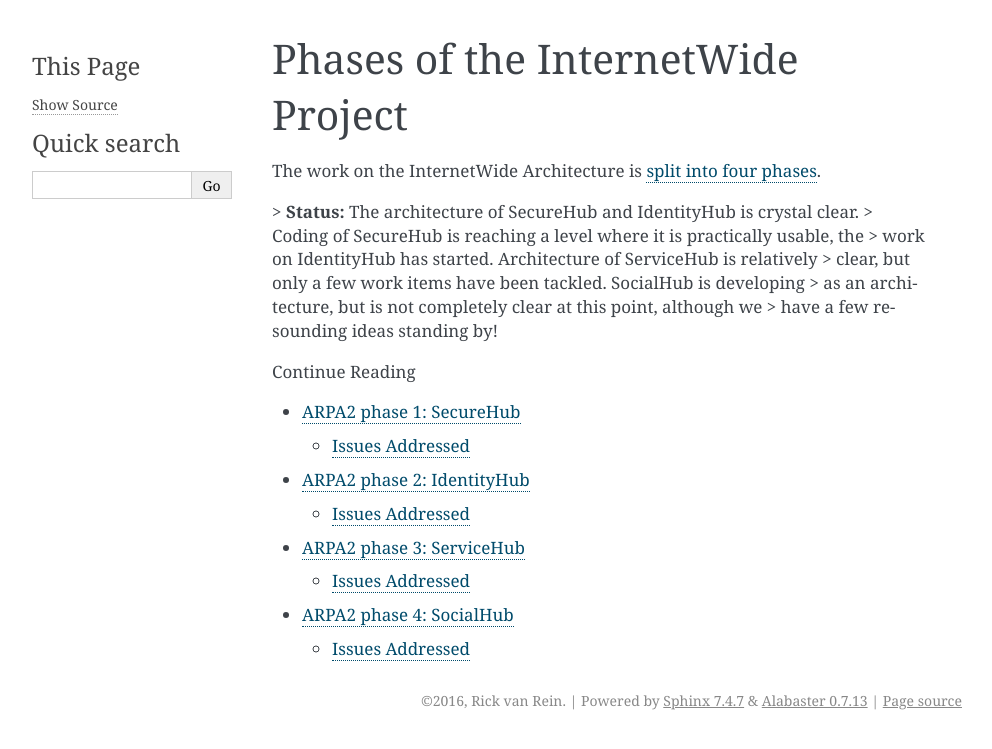
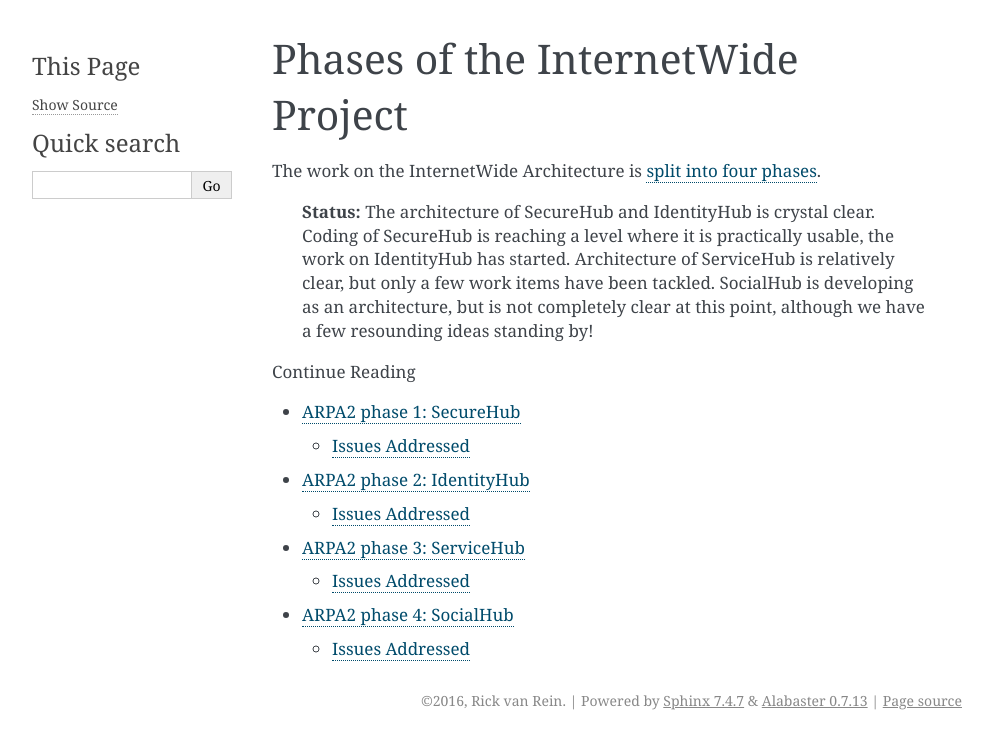
Before and after one commit to arpa2/handbook, a Sphinx documentation site: the page built from source/phases.rst, in a window 1280 px wide. Shown: the top 749 px of the page, without its empty margins (148-1140 px from the left). Built offline with Sphinx 7.4.7, drawn with Linux system fonts in a browser that asks for light colours; pages that are not in the unit, such as notebooks, are missing from menus.

Commit message:
Layout of quoted pieces

```diff
--- a/source/phases.rst
+++ b/source/phases.rst
@@ -5,12 +5,12 @@ The work on the InternetWide Architecture is `split into four phases`_.
 
 .. _`split into four phases` : http://internetwide.org/blog/2016/06/24/iwo-phases.html
 
->   **Status:** The architecture of SecureHub and IdentityHub is crystal clear.
->   Coding of SecureHub is reaching a level where it is practically usable, the
->   work on IdentityHub has started.  Architecture of ServiceHub is relatively
->   clear, but only a few work items have been tackled.  SocialHub is developing
->   as an architecture, but is not completely clear at this point, although we
->   have a few resounding ideas standing by!
+    **Status:** The architecture of SecureHub and IdentityHub is crystal clear.
+    Coding of SecureHub is reaching a level where it is practically usable, the
+    work on IdentityHub has started.  Architecture of ServiceHub is relatively
+    clear, but only a few work items have been tackled.  SocialHub is developing
+    as an architecture, but is not completely clear at this point, although we
+    have a few resounding ideas standing by!
 
 
 .. toctree::
```
Also changed, not shown: source/index.rst (+5 -5 lines).
